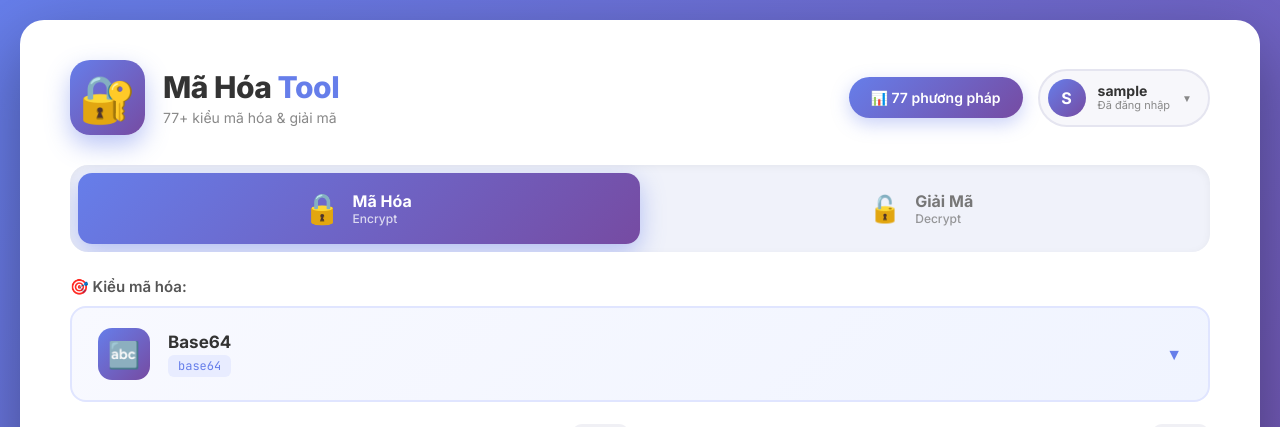
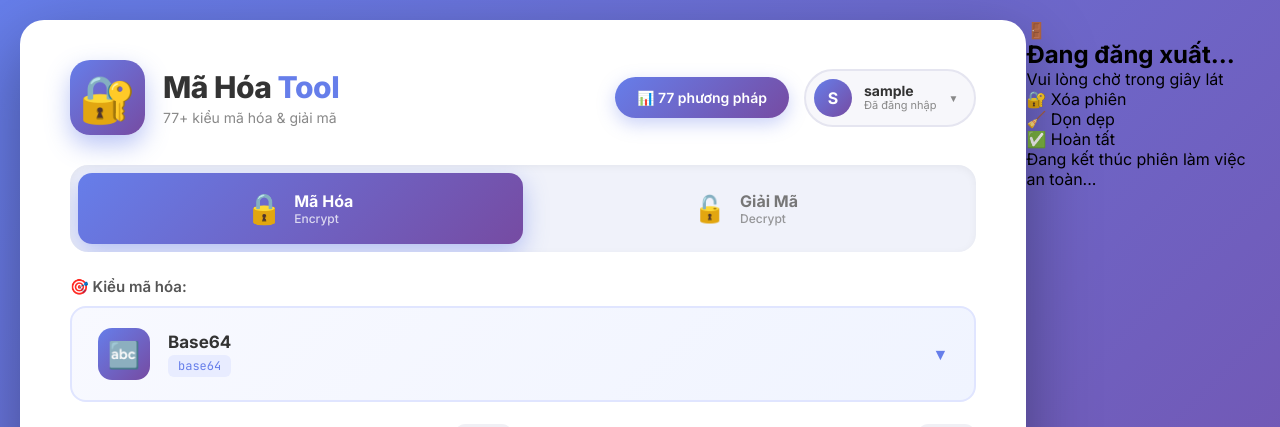
Before and after one commit to 0349632920/ma-hoa-wbe, a Flask app: page / in a window 1280 px wide. Shown: the top 427 px of the page. Run offline with Flask 3, Linux system fonts and the light colour scheme; the visitor is signed in with stand-in values (Sample User, id 1); data that the repository does not hold is empty; some libraries are stand-ins or nearby versions.

Commit message:
Update index.html

```diff
--- a/templates/index.html
+++ b/templates/index.html
@@ -82,12 +82,11 @@
             <button class="dropdown-item" onclick="showHistory()">🕐 Lịch sử gần đây</button>
             <button class="dropdown-item danger" onclick="logout()">🚪 Đăng xuất</button>
 
-            <!-- DROPDOWN CREDIT — 2 NGƯỜI TẠO WEB -->
+            <!-- DROPDOWN CREDIT -->
             <div class="dropdown-credit">
               <div class="dropdown-credit-line"></div>
               <div class="dropdown-credit-label">💻 Made by</div>
               <div class="dropdown-creators">
-                <!-- HÙNG — NGƯỜI TẠO WEB -->
                 <a href="https://www.tiktok.com/@tienhung0707" target="_blank" class="dropdown-creator" title="TikTok: @tienhung0707">
                   <div class="dropdown-creator-avatar">
                     <div class="avatar-fallback">H</div>
@@ -100,7 +99,6 @@
                   <div class="dropdown-creator-tiktok">🎵</div>
                 </a>
 
-                <!-- SÁT NHÂN -->
                 <a href="https://www.tiktok.com/@fan.yu.juhoon" target="_blank" class="dropdown-creator dropdown-killer" title="TikTok: @fan.yu.juhoon">
                   <div class="dropdown-creator-avatar dropdown-killer-avatar">
                     <div class="avatar-fallback">🔪</div>
@@ -185,9 +183,7 @@
       <button class="btn clear" onclick="clearAll()">🗑️ Xóa</button>
     </div>
 
-    <!-- ============================================
-         FOOTER CREDIT — 2 NGƯỜI TẠO WEB
-         ============================================ -->
+    <!-- FOOTER CREDIT -->
     <footer class="page-footer">
       <div class="footer-divider">
         <span class="footer-line"></span>
@@ -198,7 +194,6 @@
       <div class="footer-label">💻 Được phát triển bởi</div>
 
       <div class="footer-creators">
-        <!-- HÙNG — NGƯỜI TẠO WEB -->
         <a href="https://www.tiktok.com/@tienhung0707" target="_blank" class="footer-creator" title="TikTok: @tienhung0707">
           <div class="footer-avatar">
             <div class="avatar-fallback">H</div>
@@ -211,7 +206,6 @@
           <div class="footer-tiktok">🎵</div>
         </a>
 
-        <!-- SÁT NHÂN -->
         <a href="https://www.tiktok.com/@fan.yu.juhoon" target="_blank" class="footer-creator footer-killer" title="TikTok: @fan.yu.juhoon">
           <div class="footer-avatar footer-killer-avatar">
             <div class="avatar-fallback">🔪</div>
@@ -259,6 +253,42 @@
         <div class="spinner-icon" id="processingIcon">🔒</div>
       </div>
       <p class="processing-text" id="processingText">Đang mã hóa...</p>
+    </div>
+  </div>
+
+  <!-- LOGOUT LOADING OVERLAY -->
+  <div class="logout-loading-overlay" id="logoutLoadingOverlay">
+    <div class="logout-loading-content">
+      <div class="logout-loading-animation">
+        <div class="logout-door">🚪</div>
+        <div class="logout-wave"></div>
+        <div class="logout-wave delay-1"></div>
+        <div class="logout-wave delay-2"></div>
+      </div>
+
+      <h2 class="logout-loading-title">Đang đăng xuất...</h2>
+      <p class="logout-loading-subtitle">Vui lòng chờ trong giây lát</p>
+
+      <div class="logout-progress-bar">
+        <div class="logout-progress-fill" id="logoutProgressFill"></div>
+      </div>
+
+      <div class="logout-loading-steps">
+        <div class="logout-step" data-step="1">
+          <span class="logout-step-icon">🔐</span>
+          <span>Xóa phiên</span>
+        </div>
+        <div class="logout-step" data-step="2">
+          <span class="logout-step-icon">🧹</span>
+          <span>Dọn dẹp</span>
+        </div>
+        <div class="logout-step" data-step="3">
+          <span class="logout-step-icon">✅</span>
+          <span>Hoàn tất</span>
+        </div>
+      </div>
+
+      <p class="logout-loading-note" id="logoutNote">Đang kết thúc phiên làm việc an toàn...</p>
     </div>
   </div>
 
@@ -465,7 +495,6 @@
     let isTransitioning = false;
     let warnAcknowledged = false;
 
-    // POLLING
     let pollInterval = null;
     let isPolling = false;
     let lastStatus = null;
@@ -691,15 +720,70 @@
       document.body.style.overflow = '';
     }
 
+    // ==========================================
+    // LOGOUT LOADING + DO LOGOUT
+    // ==========================================
     async function doLogout() {
       closeLogoutModal();
+
+      // ===== HIỆN MÀN HÌNH LOADING ĐĂNG XUẤT =====
+      showLogoutLoading();
+
+      // ===== DỪNG POLLING =====
       stopPolling();
+
       try {
+        // Gọi API logout
         await fetch('/api/logout', { method: 'POST' });
-        showToast('👋 Đã đăng xuất!');
-        setTimeout(() => { window.location.href = '/login'; }, 500);
       } catch (e) {
-        showToast('❌ Lỗi đăng xuất!', true);
+        console.debug('Logout API error:', e);
+      }
+
+      // Chờ 2.5s cho loading hiện đẹp rồi mới chuyển trang
+      setTimeout(() => {
+        window.location.href = '/login';
+      }, 2600);
+    }
+
+    // ==========================================
+    // HIỆN MÀN HÌNH LOADING ĐĂNG XUẤT
+    // ==========================================
+    function showLogoutLoading() {
+      const overlay = document.getElementById('logoutLoadingOverlay');
+      const progressFill = document.getElementById('logoutProgressFill');
+      const note = document.getElementById('logoutNote');
+
+      overlay.classList.add('show');
+      document.body.style.overflow = 'hidden';
+
+      // Progress bar chạy 0% → 100%
+      progressFill.style.transition = 'none';
+      progressFill.style.width = '0%';
+      setTimeout(() => {
+        progressFill.style.transition = 'width 2.2s ease-out';
+        progressFill.style.width = '100%';
+      }, 50);
+
+      // Hiệu ứng 3 bước
+      setTimeout(() => markLogoutStep(1, 'active'), 100);
+      setTimeout(() => markLogoutStep(1, 'done'), 700);
+      setTimeout(() => markLogoutStep(2, 'active'), 700);
+      setTimeout(() => markLogoutStep(2, 'done'), 1300);
+      setTimeout(() => markLogoutStep(3, 'active'), 1300);
+      setTimeout(() => markLogoutStep(3, 'done'), 1900);
+
+      // Đổi note theo từng bước
+      setTimeout(() => { note.textContent = 'Đang đóng phiên làm việc...'; }, 100);
+      setTimeout(() => { note.textContent = 'Đang dọn dẹp cache...'; }, 700);
+      setTimeout(() => { note.textContent = 'Sắp hoàn tất...'; }, 1300);
+      setTimeout(() => { note.textContent = '✅ Đăng xuất thành công!'; }, 1900);
+    }
+
+    function markLogoutStep(n, state) {
+      const el = document.querySelector(`.logout-step[data-step="${n}"]`);
+      if (el) {
+        el.classList.remove('active', 'done');
+        el.classList.add(state);
       }
     }
 
@@ -768,7 +852,7 @@
     }
 
     // ==========================================
-    // LOADING SCREEN
+    // LOADING SCREEN (chuyển chế độ)
     // ==========================================
     function showLoadingScreen(action, callback) {
       if (isTransitioning) return;
```
